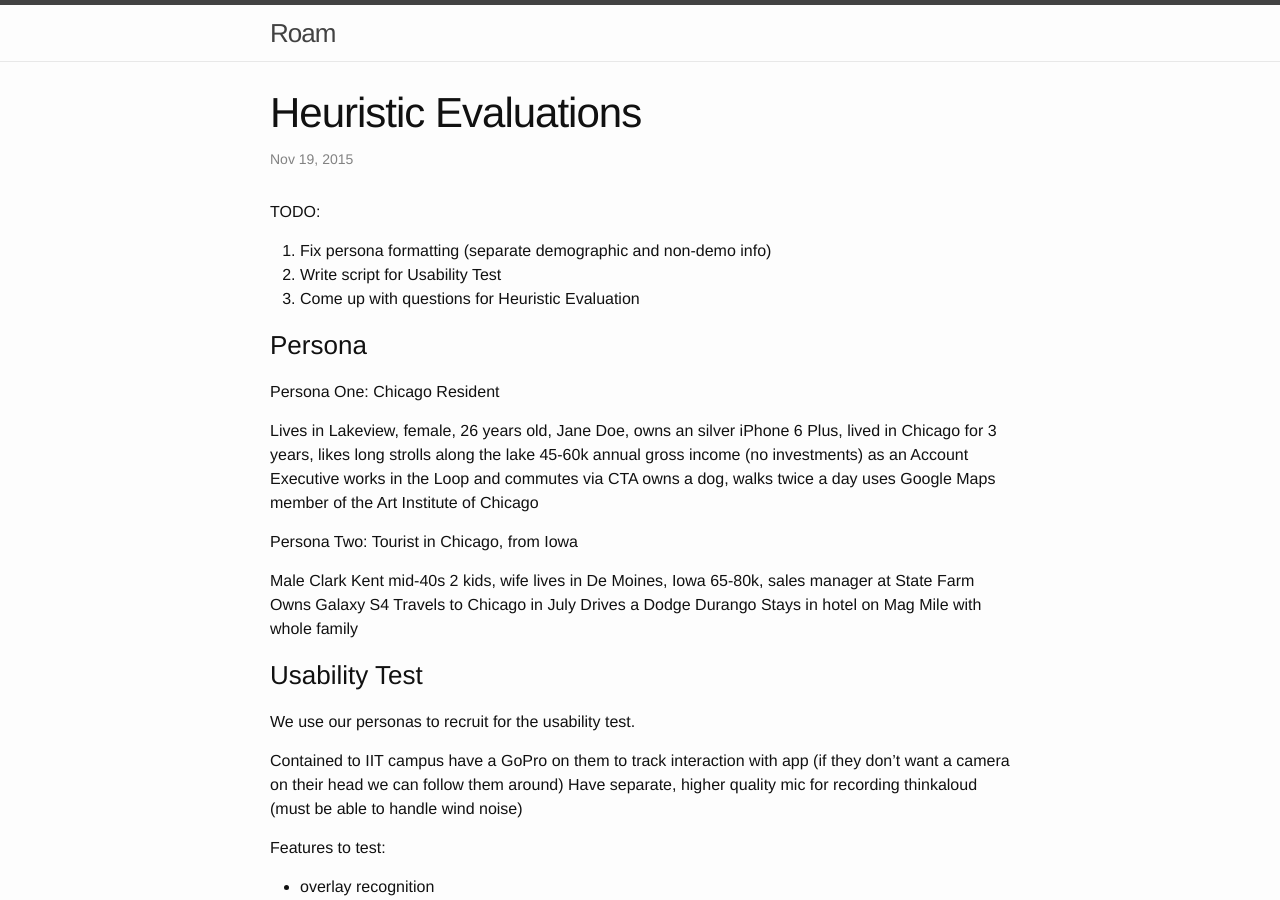
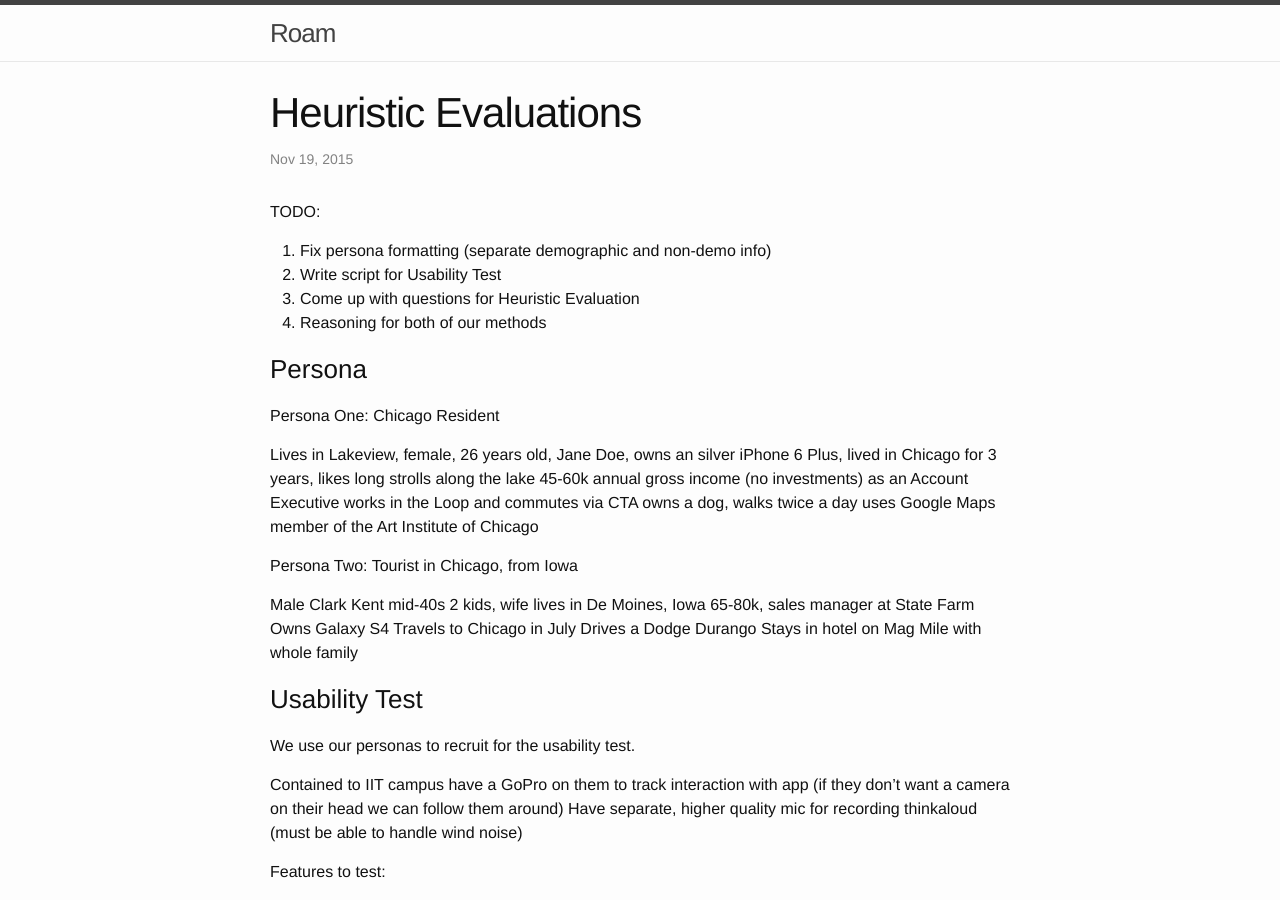
Before and after one commit to EricTendian/com381-roam, a Jekyll site: the page built from _posts/2015-11-19-heuristic-evaluations.md, in a window 1280 px wide and 900 px high. Built offline with Jekyll 4.4.1, drawn with Linux system fonts in a browser that asks for light colours.

Commit message:
Update 2015-11-19-heuristic-evaluations.md

```diff
--- a/_posts/2015-11-19-heuristic-evaluations.md
+++ b/_posts/2015-11-19-heuristic-evaluations.md
@@ -8,6 +8,7 @@ TODO:
 1. Fix persona formatting (separate demographic and non-demo info)
 2. Write script for Usability Test
 3. Come up with questions for Heuristic Evaluation
+4. Reasoning for both of our methods
 
 ### Persona
 
```
